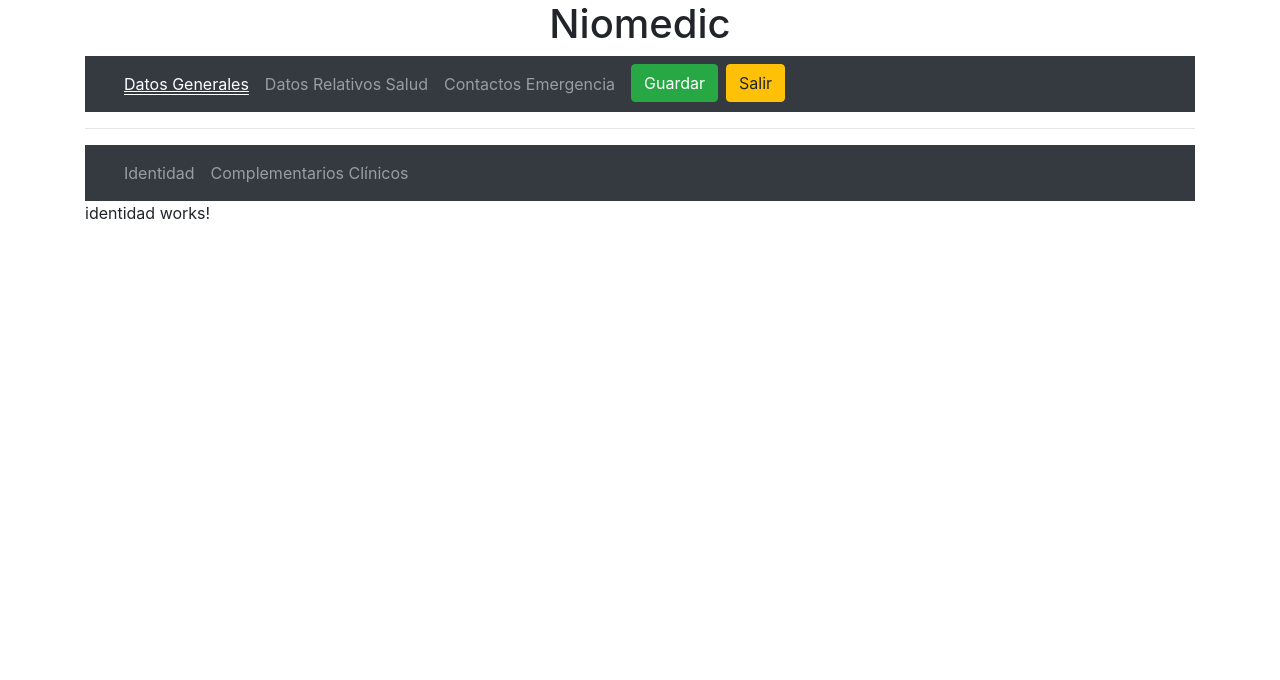
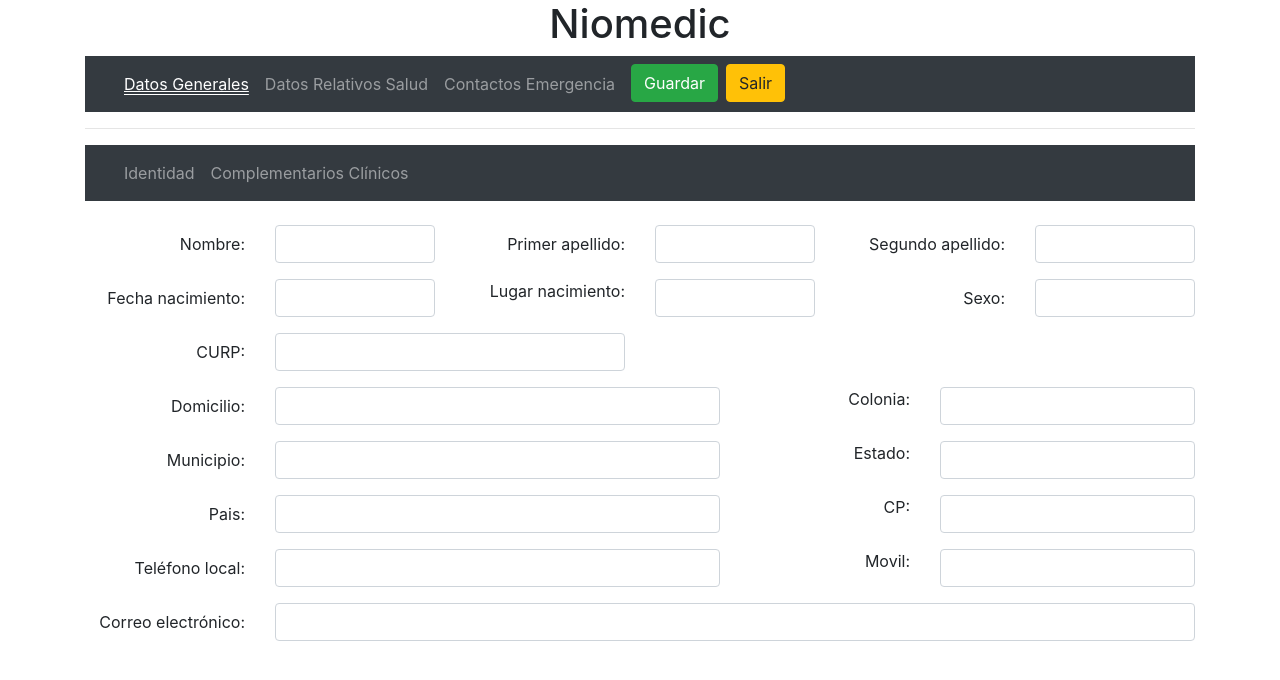
Before and after one commit to gbrlQuiroz/niomedi-personal, an Angular app: page /datos-generales/identidad in a window 1280 px wide. Shown: the top 680 px of the page. Built offline with nearby package versions, Linux system fonts and the light colour scheme.

Commit message:
DONE tarea -> VITAT-155

```diff
--- a/src/app/datos-generales/identidad/identidad.component.html
+++ b/src/app/datos-generales/identidad/identidad.component.html
@@ -1,3 +1,88 @@
-<p>
+<!-- <p>
   identidad works!
-</p>
+</p> -->
+<br/>
+<form class="form">
+  <div class="form-group row">
+    <label for="nombre" class="col-sm-2 col-form-label text-right">Nombre:</label>
+    <div class="col-sm-2">
+      <input type="text" class="form-control" id="nombre" value="">
+    </div>
+    <label for="apPaterno" class="col-sm-2 col-form-label text-right">Primer apellido:</label>
+    <div class="col-sm-2">
+      <input type="text" class="form-control" id="apPaterno" value="">
+    </div>
+    <label for="apMaterno" class="col-sm-2 col-form-label text-right">Segundo apellido:</label>
+    <div class="col-sm-2">
+      <input type="text" class="form-control" id="apMaterno" value="">
+    </div>
+  </div>
+  <div class="form-group row">
+    <label for="fechaNaci" class="col-sm-2 col-form-label text-right">Fecha nacimiento:</label>
+    <div class="col-sm-2">
+      <input type="text" class="form-control" id="fechaNaci" value="">
+    </div>
+    <label for="LugarNaci" class="col-sm-2  text-right">Lugar nacimiento:</label>
+    <div class="col-sm-2">
+      <input type="text" class="form-control" id="LugarNaci" value="">
+    </div>
+    <label for="sexo" class="col-sm-2 col-form-label text-right">Sexo:</label>
+    <div class="col-sm-2">
+      <input type="text" class="form-control" id="sexo" value="">
+    </div>
+  </div>
+  <div class="form-group row">
+    <label for="curp" class="col-sm-2 col-form-label text-right">CURP:</label>
+    <div class="col-sm-4">
+      <input type="text" class="form-control" id="curp" value="">
+    </div>
+  </div>
+  <div class="form-group row">
+    <label for="domicilio" class="col-sm-2 col-form-label text-right">Domicilio:</label>
+    <div class="col-sm-5">
+      <input type="text" class="form-control" id="domicilio" value="">
+    </div>
+    <label for="colonia" class="col-sm-2 text-right">Colonia:</label>
+    <div class="col-sm-3">
+      <input type="text" class="form-control" id="colonia" value="">
+    </div>
+  </div>
+  <div class="form-group row">
+    <label for="municipio" class="col-sm-2 col-form-label text-right">Municipio:</label>
+    <div class="col-sm-5">
+      <input type="text" class="form-control" id="municipio" value="">
+    </div>
+    <label for="estado" class="col-sm-2 text-right">Estado:</label>
+    <div class="col-sm-3">
+      <input type="text" class="form-control" id="estado" value="">
+    </div>
+  </div>
+  <div class="form-group row">
+    <label for="pais" class="col-sm-2 col-form-label text-right">Pais:</label>
+    <div class="col-sm-5">
+      <input type="text" class="form-control" id="pais" value="">
+    </div>
+    <label for="cp" class="col-sm-2 text-right">CP:</label>
+    <div class="col-sm-3">
+      <input type="text" class="form-control" id="cp" value="">
+    </div>
+  </div>
+  <div class="form-group row">
+    <label for="telLocal" class="col-sm-2 col-form-label text-right">Teléfono local:</label>
+    <div class="col-sm-5">
+      <input type="text" class="form-control" id="telLocal" value="">
+    </div>
+    <label for="movil" class="col-sm-2 text-right">Movil:</label>
+    <div class="col-sm-3">
+      <input type="text" class="form-control" id="movil" value="">
+    </div>
+  </div>
+  <div class="form-group row">
+    <label for="email" class="col-sm-2 col-form-label text-right">Correo electrónico:</label>
+    <div class="col-sm-10">
+      <input type="text" class="form-control" id="email" value="">
+    </div>
+  </div>
+
+
+</form>
```
